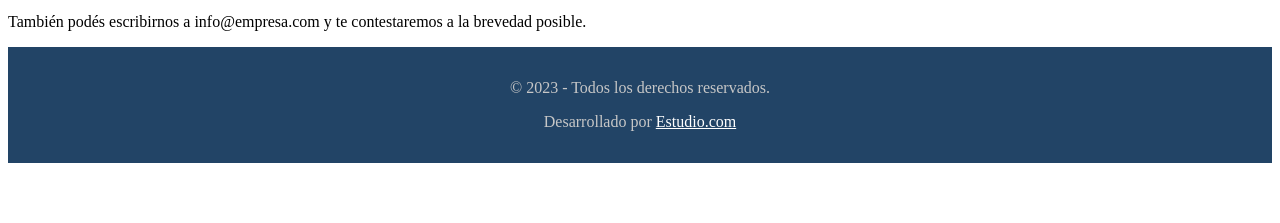
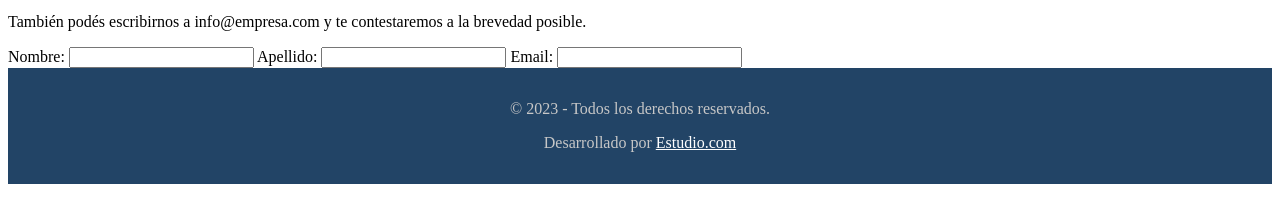
Before and after one commit to jdrjuan/sitio_web_2, a plain HTML site: page contacto.html in a window 1280 px wide. Shown: the part 189-412 px from the top of the page. Drawn offline with Linux system fonts and the light colour scheme.

Commit message:
Crea formulario de contacto en contacto.html con campos básicos

```diff
--- a/contacto.html
+++ b/contacto.html
@@ -19,6 +19,17 @@
     <h1>Contacto</h1>
     <p>Podés llamarnos al 0800-222-3333 o al (011) 4000-4000 de l a v de 11 a 20h.</p>
     <p>También podés escribirnos a info@empresa.com y te contestaremos a la brevedad posible.</p>
+    <form action="enviar">
+        <label for="nombre">Nombre:</label>
+        <input type="text" id="nombre" name="nombre">
+
+        <label for="apellido">Apellido:</label>
+        <input type="text" id="apellido" name="apellido">
+
+        <label for="email">Email:</label>
+        <input type="text" id="email" name="email">
+
+    </form>
     <footer>
         <p>&copy; 2023 - Todos los derechos reservados.</p>
         <p>Desarrollado por <a href="https://estudio.com" title="Ir a estudio.com" target="_blank">Estudio.com</a></p>
```
